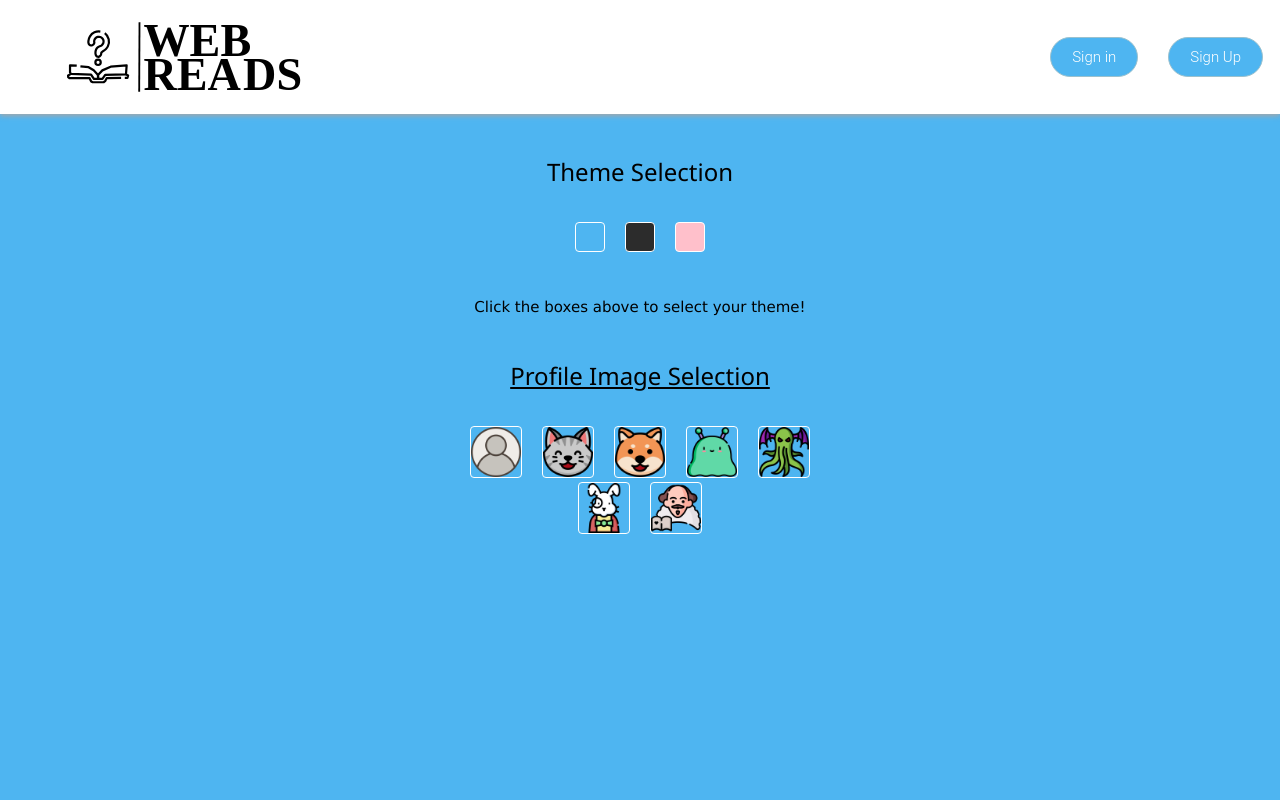
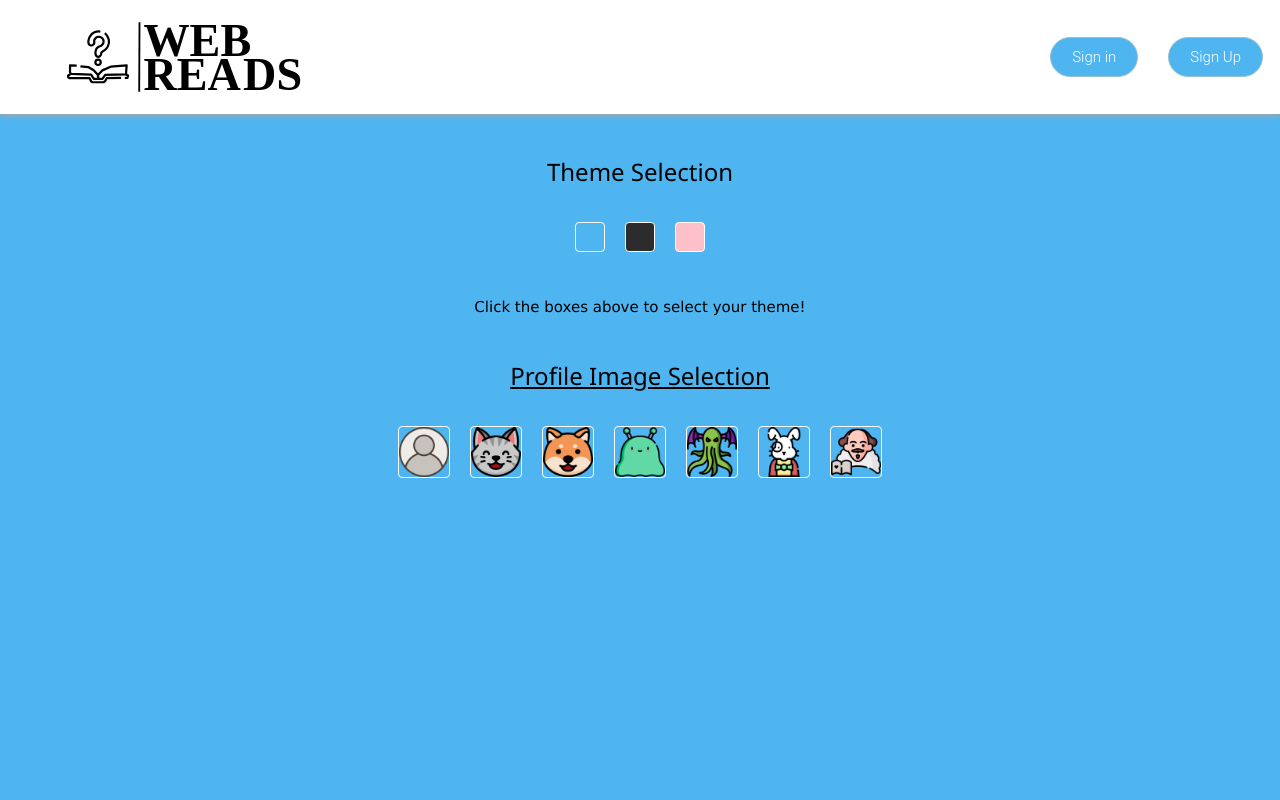
Before and after one commit to Serrin-Sage/Web-Reads, a React (Create React App) app: page /settings in a window 1280 px wide. Shown: the top 800 px of the page. Built offline with nearby package versions, Linux system fonts and the light colour scheme.

Commit message:
minor scss adjustments

```diff
--- a/src/picswitch.scss
+++ b/src/picswitch.scss
@@ -25,7 +25,7 @@
 .picture-options {
     display: flex;
     flex-direction: row;
-    max-width: 400px;
+    max-width: 800px;
     margin: 0 auto;
     text-align: right;
     padding: 20px 0;
```
